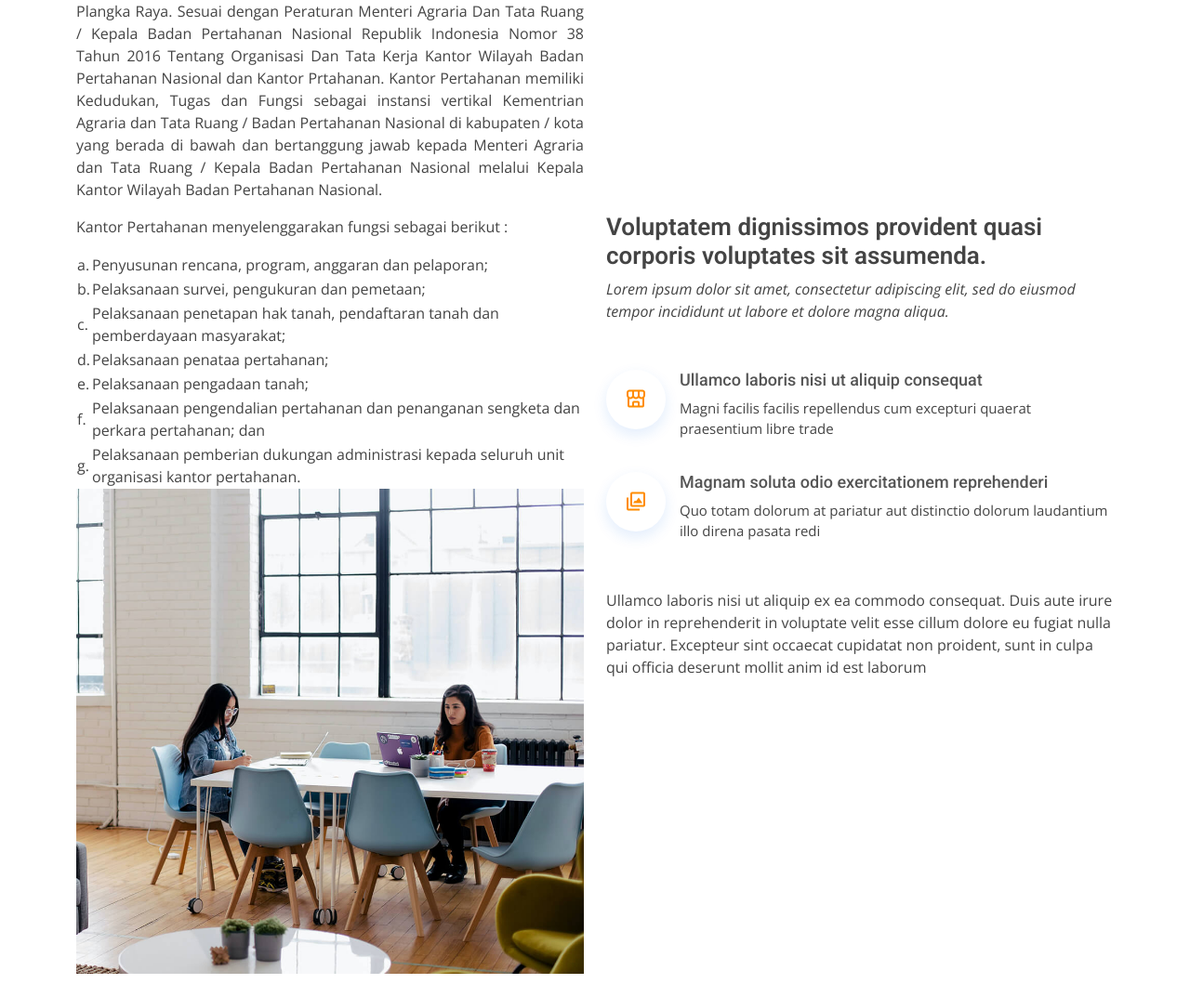
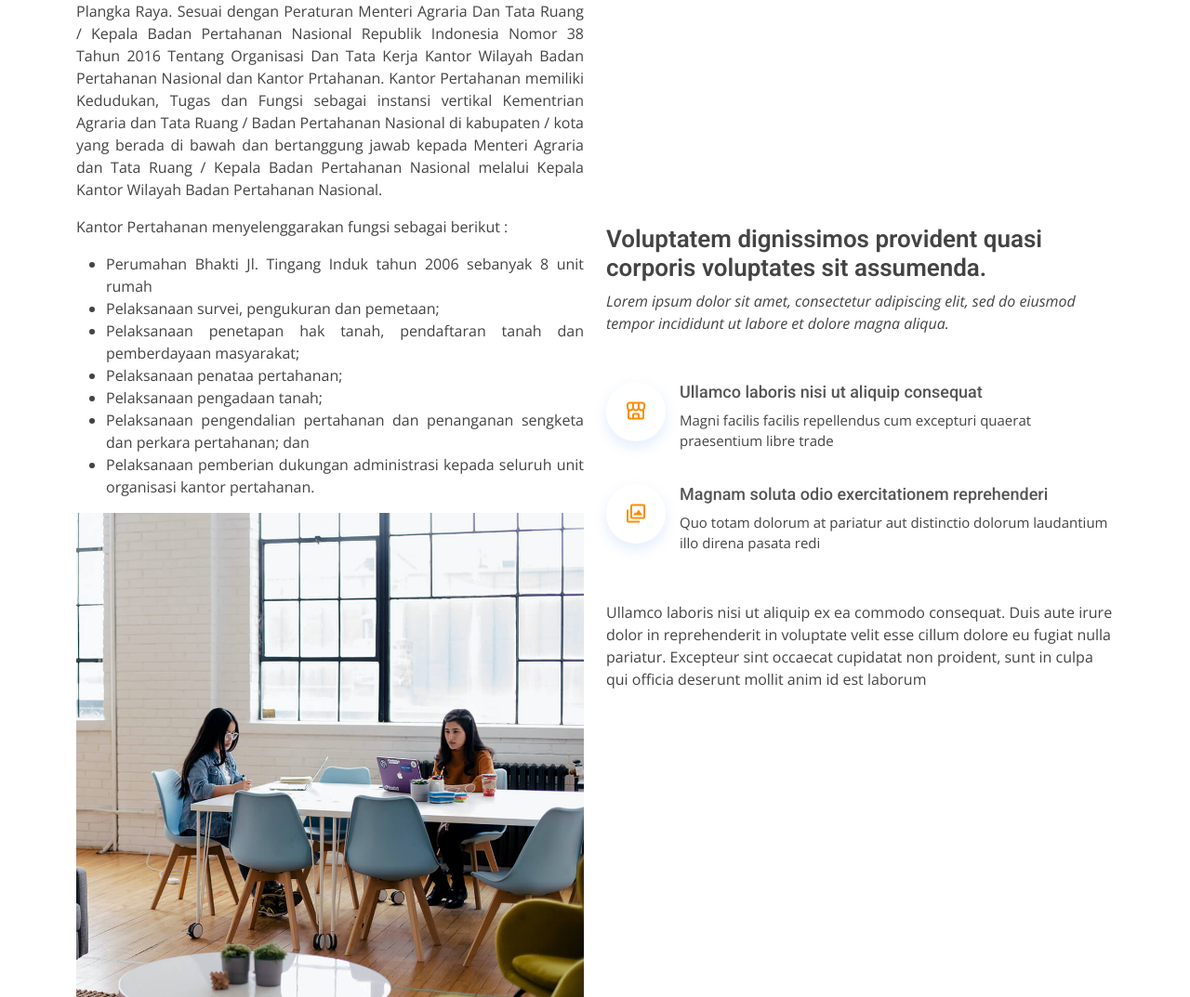
Before and after one commit to HaFirs/system-information-bpn, a CodeIgniter 4 app: template app/Views/home/dashboard.php in a window 1280 px wide. Shown: the part 1054-2127 px from the top of the page at 93% size. Run offline with PHP 8.4 and a stand-in for CodeIgniter, Linux system fonts and the light colour scheme; the template is opened without the code that fills it, so the values that code supplies are empty; some libraries are stand-ins or nearby versions.

Commit message:
Update dashboard.php

```diff
--- a/app/Views/home/dashboard.php
+++ b/app/Views/home/dashboard.php
@@ -130,36 +130,15 @@
             <p>
               Kantor Pertahanan menyelenggarakan fungsi sebagai berikut :
             </p>
-            <table>
-              <tr>
-                <td>a.</td>
-                <td>Penyusunan rencana, program, anggaran dan pelaporan;</td>
-              </tr>
-              <tr>
-                <td>b.</td>
-                <td>Pelaksanaan survei, pengukuran dan pemetaan;</td>
-              </tr>
-              <tr>
-                <td>c.</td>
-                <td>Pelaksanaan penetapan hak tanah, pendaftaran tanah dan pemberdayaan masyarakat;</td>
-              </tr>
-              <tr>
-                <td>d.</td>
-                <td>Pelaksanaan penataa pertahanan;</td>
-              </tr>
-              <tr>
-                <td>e.</td>
-                <td>Pelaksanaan pengadaan tanah;</td>
-              </tr>
-              <tr>
-                <td>f.</td>
-                <td>Pelaksanaan pengendalian pertahanan dan penanganan sengketa dan perkara pertahanan; dan</td>
-              </tr>
-              <tr>
-                <td>g.</td>
-                <td>Pelaksanaan pemberian dukungan administrasi kepada seluruh unit organisasi kantor pertahanan.</td>
-              </tr>
-            </table>
+            <ul>
+              <li style="text-align: justify;"><i class="ri-check-double-line"></i>Perumahan Bhakti Jl. Tingang Induk tahun 2006 sebanyak 8 unit rumah</li>
+              <li style="text-align: justify;"><i class="ri-check-double-line"></i>Pelaksanaan survei, pengukuran dan pemetaan;</li>
+              <li style="text-align: justify;"><i class="ri-check-double-line"></i>Pelaksanaan penetapan hak tanah, pendaftaran tanah dan pemberdayaan masyarakat;</li>
+              <li style="text-align: justify;"><i class="ri-check-double-line"></i>Pelaksanaan penataa pertahanan;</li>
+              <li style="text-align: justify;"><i class="ri-check-double-line"></i>Pelaksanaan pengadaan tanah;</li>
+              <li style="text-align: justify;"><i class="ri-check-double-line"></i>Pelaksanaan pengendalian pertahanan dan penanganan sengketa dan perkara pertahanan; dan</li>
+              <li style="text-align: justify;"><i class="ri-check-double-line"></i>Pelaksanaan pemberian dukungan administrasi kepada seluruh unit organisasi kantor pertahanan.</li>
+            </ul>
             <img src="assets/img/about.jpg" class="img-fluid" alt="">
           </div>
           <div class="col-lg-6 pt-4 pt-lg-0 content d-flex flex-column justify-content-center" data-aos="fade-up" data-aos-delay="100">
```
